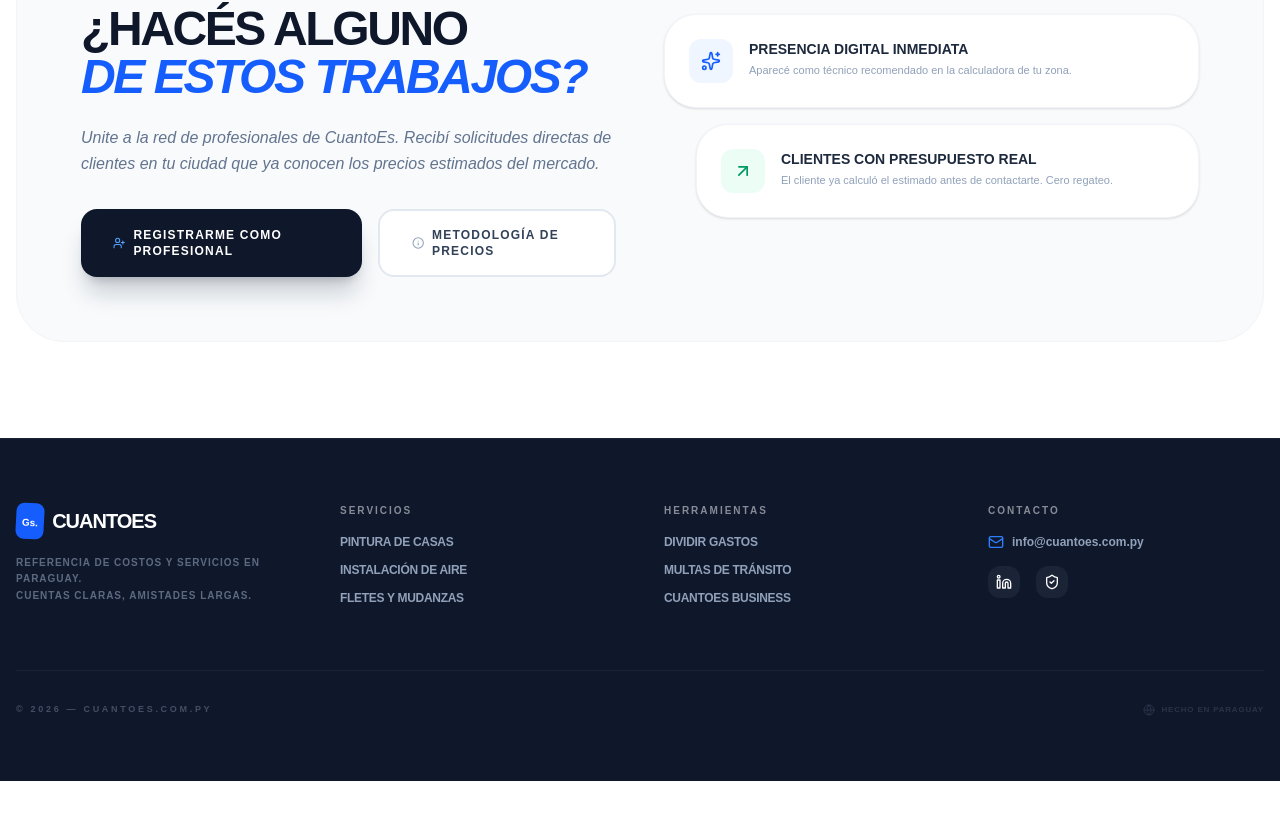
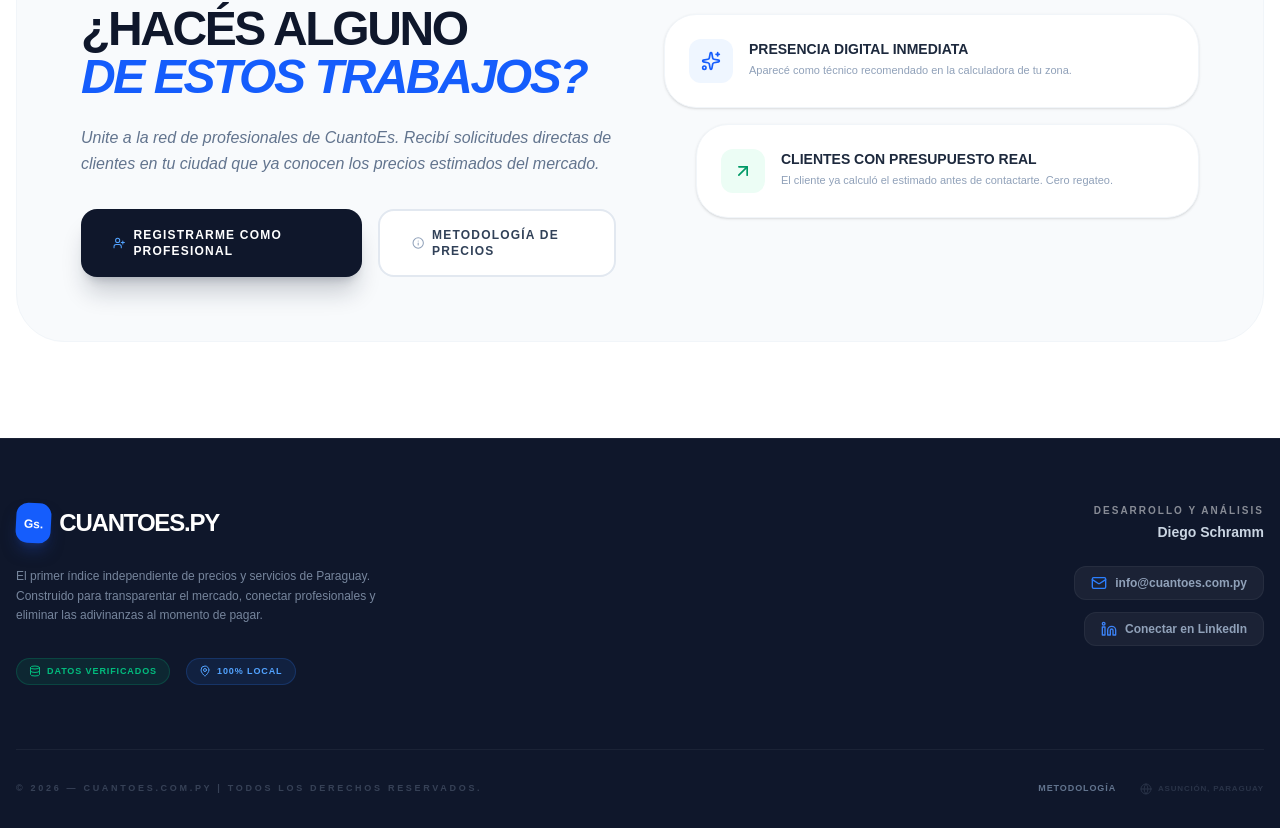
Before and after one commit to Schrammpy/cuanto-es, a Next.js app: page / in a window 1280 px wide. Shown: the part 1213-2041 px from the top of the page. Before the commit the page ends 1994 px from the top, so only its background shows below. Built offline with nearby package versions, Linux system fonts and the light colour scheme.

Commit message:
Se actualiza el Footer

```diff
--- a/components/Footer.tsx
+++ b/components/Footer.tsx
@@ -1,75 +1,73 @@
 'use client';
 import React from 'react';
 import Link from 'next/link';
-import { ShieldCheck, Mail, Info, Globe } from 'lucide-react';
+import { Mail, Globe, MapPin, Database } from 'lucide-react';
 
 export default function Footer() {
   const currentYear = new Date().getFullYear();
 
   return (
-    <footer className="bg-slate-900 text-slate-400 py-16 px-4 border-t border-white/5">
-      <div className="max-w-7xl mx-auto grid grid-cols-1 md:grid-cols-4 gap-12">
+    <footer className="bg-slate-900 text-slate-400 pt-16 pb-8 px-4 border-t border-white/5">
+      <div className="max-w-7xl mx-auto grid grid-cols-1 md:grid-cols-2 gap-12 mb-16">
 
-        {/* COLUMNA 1: MARCA */}
-        <div className="space-y-4 text-center md:text-left">
-          <div className="flex items-center justify-center md:justify-start gap-2">
-            <div className="bg-blue-600 p-1.5 rounded-lg rotate-3">
-              <span className="text-white font-black text-[10px]">Gs.</span>
+        {/* COLUMNA 1: MISIÓN Y BRANDING */}
+        <div className="space-y-6 text-center md:text-left flex flex-col items-center md:items-start">
+          <div className="flex items-center gap-2">
+            <div className="bg-blue-600 p-2 rounded-xl rotate-3 shadow-lg shadow-blue-900/50">
+              <span className="text-white font-black text-[12px]">Gs.</span>
             </div>
-            <span className="text-white font-black tracking-tighter text-xl uppercase">CuantoEs</span>
+            <span className="text-white font-[900] tracking-tighter text-2xl uppercase">CuantoEs.py</span>
           </div>
-          <p className="text-[10px] leading-relaxed opacity-60 uppercase font-bold tracking-widest">
-            Referencia de costos y servicios en Paraguay. <br/> Cuentas claras, amistades largas.
+          <p className="text-xs leading-relaxed opacity-80 font-medium max-w-sm text-pretty">
+            El primer índice independiente de precios y servicios de Paraguay.
+            Construido para transparentar el mercado, conectar profesionales y eliminar las adivinanzas al momento de pagar.
           </p>
-        </div>
-
-        {/* COLUMNA 2: SERVICIOS */}
-        <div className="space-y-4 text-center md:text-left">
-          <h3 className="text-white font-black text-[10px] uppercase tracking-[0.2em] opacity-50">Servicios</h3>
-          <ul className="text-xs space-y-3 font-bold uppercase tracking-tight text-slate-400">
-            <li><Link href="/costos/pintura" className="hover:text-blue-400 transition-colors">Pintura de Casas</Link></li>
-            <li><Link href="/costos/aire" className="hover:text-blue-400 transition-colors">Instalación de Aire</Link></li>
-            <li><Link href="/costos/fletes" className="hover:text-blue-400 transition-colors">Fletes y Mudanzas</Link></li>
-          </ul>
-        </div>
-
-        {/* COLUMNA 3: HERRAMIENTAS */}
-        <div className="space-y-4 text-center md:text-left">
-          <h3 className="text-white font-black text-[10px] uppercase tracking-[0.2em] opacity-50">Herramientas</h3>
-          <ul className="text-xs space-y-3 font-bold uppercase tracking-tight text-slate-400">
-            <li><Link href="/divisor" className="hover:text-blue-400 transition-colors">Dividir Gastos</Link></li>
-            <li><Link href="/multas" className="hover:text-blue-400 transition-colors">Multas de Tránsito</Link></li>
-            <li><Link href="/delivery/crear" className="hover:text-blue-400 transition-colors">CuantoEs Business</Link></li>
-          </ul>
-        </div>
-
-        {/* COLUMNA 4: CONTACTO */}
-        <div className="space-y-4 text-center md:text-left">
-          <h3 className="text-white font-black text-[10px] uppercase tracking-[0.2em] opacity-50">Contacto</h3>
-          <div className="flex flex-col items-center md:items-start gap-4">
-            <a href="mailto:info@cuantoes.com.py" className="flex items-center gap-2 text-xs hover:text-white transition-colors font-bold text-slate-400">
-              <Mail className="w-4 h-4 text-blue-500" /> info@cuantoes.com.py
-            </a>
-            <div className="flex gap-4">
-              {/* SVG MANUAL DE LINKEDIN PARA EVITAR ERRORES DE BUILD */}
-              <a href="https://www.linkedin.com/in/diegoschramm/" target="_blank" rel="noopener noreferrer" className="p-2 bg-white/5 rounded-xl hover:bg-blue-600 transition-all text-white">
-                <svg xmlns="http://www.w3.org/2000/svg" width="16" height="16" viewBox="0 0 24 24" fill="none" stroke="currentColor" strokeWidth="2" strokeLinecap="round" strokeLinejoin="round"><path d="M16 8a6 6 0 0 1 6 6v7h-4v-7a2 2 0 0 0-2-2 2 2 0 0 0-2 2v7h-4v-7a6 6 0 0 1 6-6z"></path><rect x="2" y="9" width="4" height="12"></rect><circle cx="4" cy="4" r="2"></circle></svg>
-              </a>
-              <Link href="/legal" className="p-2 bg-white/5 rounded-xl hover:bg-slate-700 transition-all text-white">
-                <ShieldCheck className="w-4 h-4" />
-              </Link>
+          <div className="flex items-center gap-4 pt-2">
+            <div className="flex items-center gap-1.5 text-[9px] font-black uppercase tracking-widest text-emerald-500 bg-emerald-500/10 px-3 py-1.5 rounded-full border border-emerald-500/20">
+                <Database className="w-3 h-3" /> Datos Verificados
+            </div>
+            <div className="flex items-center gap-1.5 text-[9px] font-black uppercase tracking-widest text-blue-400 bg-blue-500/10 px-3 py-1.5 rounded-full border border-blue-500/20">
+                <MapPin className="w-3 h-3" /> 100% Local
             </div>
           </div>
         </div>
+
+        {/* COLUMNA 2: EL CREADOR Y CONTACTO */}
+        <div className="space-y-6 text-center md:text-right flex flex-col items-center md:items-end">
+          <div className="space-y-1">
+              <h3 className="text-white font-black text-[10px] uppercase tracking-[0.2em] opacity-50">Desarrollo y Análisis</h3>
+              <p className="text-sm font-bold text-slate-300">Diego Schramm</p>
+          </div>
+
+          <div className="flex flex-col items-center md:items-end gap-3">
+            <a href="mailto:info@cuantoes.com.py" className="flex items-center gap-2 text-xs hover:text-white transition-colors font-bold text-slate-400 bg-white/5 px-4 py-2 rounded-xl border border-white/5 hover:border-white/20">
+              <Mail className="w-4 h-4 text-blue-500" /> info@cuantoes.com.py
+            </a>
+
+            <a href="https://www.linkedin.com/in/diegoschramm/" target="_blank" rel="noopener noreferrer" className="flex items-center gap-2 text-xs hover:text-white transition-colors font-bold text-slate-400 bg-white/5 px-4 py-2 rounded-xl border border-white/5 hover:border-white/20">
+              {/* SVG MANUAL DE LINKEDIN */}
+              <svg xmlns="http://www.w3.org/2000/svg" width="16" height="16" viewBox="0 0 24 24" fill="none" stroke="#3b82f6" strokeWidth="2" strokeLinecap="round" strokeLinejoin="round"><path d="M16 8a6 6 0 0 1 6 6v7h-4v-7a2 2 0 0 0-2-2 2 2 0 0 0-2 2v7h-4v-7a6 6 0 0 1 6-6z"></path><rect x="2" y="9" width="4" height="12"></rect><circle cx="4" cy="4" r="2"></circle></svg>
+              Conectar en LinkedIn
+            </a>
+          </div>
+        </div>
+
       </div>
 
-      <div className="max-w-7xl mx-auto mt-16 pt-8 border-t border-white/5 flex flex-col md:flex-row items-center justify-between gap-4">
-        <p className="text-[9px] font-black uppercase tracking-[0.3em] opacity-40">
-          © {currentYear} — CUANTOES.COM.PY
+      {/* COPYRIGHT FINAL */}
+      <div className="max-w-7xl mx-auto pt-8 border-t border-white/5 flex flex-col md:flex-row items-center justify-between gap-4">
+        <p className="text-[9px] font-black uppercase tracking-[0.3em] opacity-30 text-center md:text-left">
+          © {currentYear} — CUANTOES.COM.PY <br className="md:hidden" /> <span className="hidden md:inline">|</span> TODOS LOS DERECHOS RESERVADOS.
         </p>
-        <div className="flex items-center gap-1.5 opacity-20">
-          <Globe className="w-3 h-3" />
-          <span className="text-[8px] font-black uppercase tracking-widest leading-none">Hecho en Paraguay</span>
+
+        <div className="flex items-center gap-6">
+            <Link href="/metodologia" className="text-[9px] font-black uppercase tracking-widest text-slate-500 hover:text-white transition-colors">
+                Metodología
+            </Link>
+            <div className="flex items-center gap-1.5 opacity-20">
+                <Globe className="w-3 h-3" />
+                <span className="text-[8px] font-black uppercase tracking-widest leading-none">Asunción, Paraguay</span>
+            </div>
         </div>
       </div>
     </footer>
```
